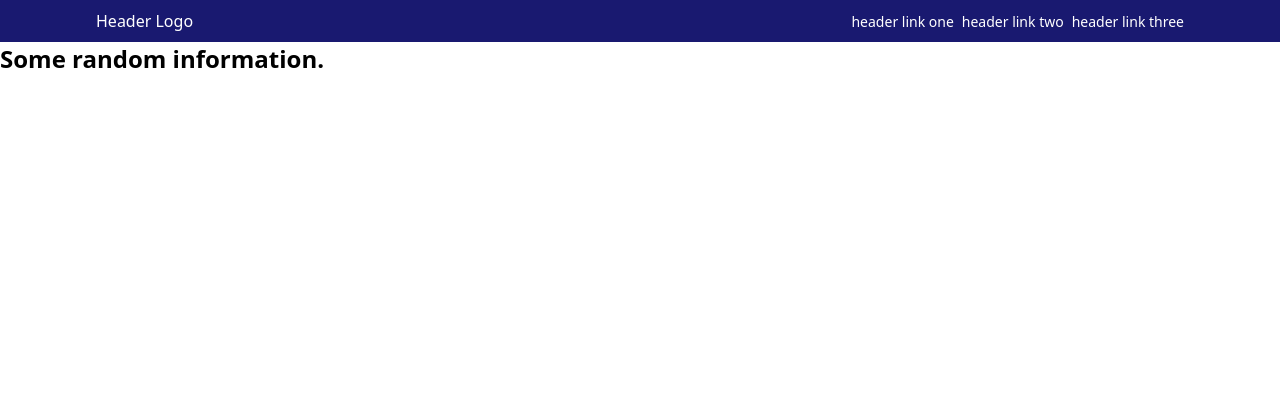
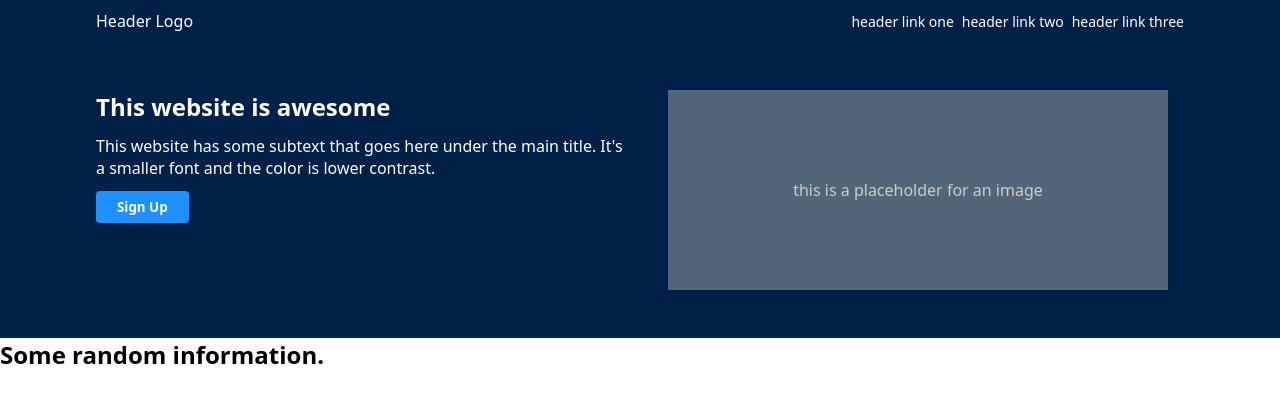
Before and after one commit to muhib137/odin-landing-page, a plain HTML site: page index.html in a window 1280 px wide. Drawn offline with Linux system fonts and the light colour scheme.

Commit message:
Hero section styling

```diff
--- a/index.html
+++ b/index.html
@@ -16,8 +16,17 @@
       </ul>
     </header>
     <main>
-      <section></section>
-      <section></section>
+      <section class="hero">
+        <h1>This website is awesome</h1>
+        <p>
+          This website has some subtext that goes here under the main title.
+          It's a smaller font and the color is lower contrast.
+        </p>
+        <button class="bnt btn--cta">Sign Up</button>
+      </section>
+      <section>
+        <div class="img"> this is a placeholder for an image</div>
+      </section>
     </main>
     <section>
       <h2>Some random information.</h2>
--- a/styles.css
+++ b/styles.css
@@ -14,7 +14,7 @@ button {
 
 
 header {
-  background-color: midnightblue;
+  background-color: #002147;
   padding: 10px 96px;
   display: flex;
   color: #fff;
@@ -33,3 +33,47 @@ ul a:link {
   color: #fff;
   font-size: 14px;
 }
+
+main {
+  background-color: #002147;
+  padding: 48px 96px;
+  display: flex;
+  gap: 24px;
+  flex-wrap: wrap;
+}
+
+
+main section {
+  color: #fff;
+  flex: 1;
+}
+
+.img {
+  width: 100%;
+  min-width: 300px;
+  max-width: 500px;
+  height: 200px;
+  background-color: #546578;
+  margin: 0 auto;
+  display: flex;
+  justify-content: center;
+  align-items: center;
+  color: #ccc;
+}
+
+
+.hero {
+  display: flex;
+  flex-direction: column;
+  gap: 12px;
+}
+
+.btn--cta{
+  align-self: flex-start;
+  background-color: dodgerblue;
+  border: none;
+  padding: 7px 21px;
+  border-radius: 0.3em;
+  color: #fff;
+  font-weight: 700;
+}
```
